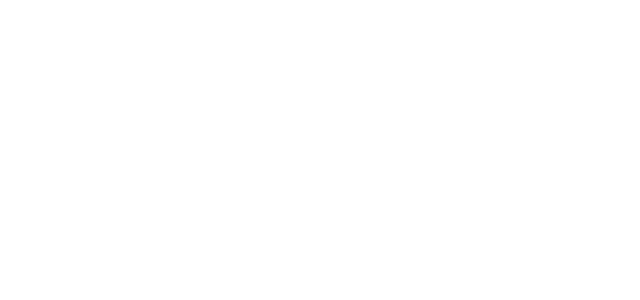
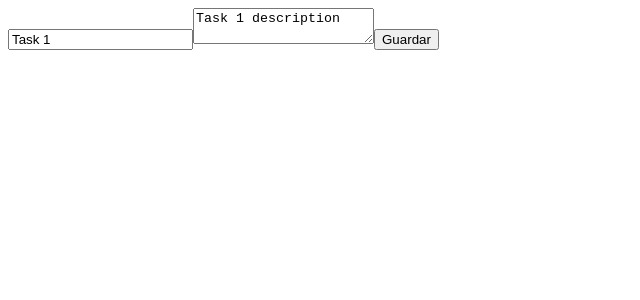
Before and after one commit to AlbertLnz/CRUD-Redux-Toolkit, a React (Vite) app: page /edit-task/1 in a window 1280 px wide. Before the commit this address had no page. Shown: the top 300 px of the page, without its empty margins (0-640 px from the left). Built offline with nearby package versions, Linux system fonts and the light colour scheme.

Commit message:
editTask reducer

```diff
--- a/src/App.jsx
+++ b/src/App.jsx
@@ -9,6 +9,7 @@
         <Routes>
           <Route path="/" element={<TaskList />}></Route>
           <Route path="/create-task" element={<TaskForm />}></Route>
+          <Route path="/edit-task/:id" element={<TaskForm />}></Route>
         </Routes>
       </BrowserRouter>
     </>
--- a/src/components/TaskForm.jsx
+++ b/src/components/TaskForm.jsx
@@ -1,12 +1,14 @@
-import { useState } from "react";
-import { useDispatch } from "react-redux";
-import { useNavigate } from "react-router-dom";
+import { useEffect, useState } from "react";
+import { useDispatch, useSelector } from "react-redux";
+import { useNavigate, useParams } from "react-router-dom";
 import { v4 as uuid } from "uuid";
-import { addTask } from "../features/tasks/taskSlice";
+import { addTask, editTask } from "../features/tasks/taskSlice";
 
 export const TaskForm = () => {
   const dispatch = useDispatch();
   const navigate = useNavigate();
+  const params = useParams();
+  const tasks = useSelector((state) => state.tasks);
 
   const [task, setTask] = useState({
     title: "",
@@ -22,9 +24,20 @@
 
   const handleSubmit = (e) => {
     e.preventDefault();
-    dispatch(addTask({ ...task, id: uuid() })); // Proxy->state ; action
+
+    if (params.id) {
+      dispatch(editTask(task));
+    } else {
+      dispatch(addTask({ ...task, id: uuid() })); // Proxy->state ; action
+    }
     navigate("/");
   };
+
+  useEffect(() => {
+    if (params.id) {
+      setTask(tasks.find((task) => task.id === params.id));
+    }
+  }, []);
 
   return (
     <form onSubmit={handleSubmit}>
@@ -33,11 +46,13 @@
         type="text"
         placeholder="title"
         onChange={handleChange}
+        value={task.title}
       />
       <textarea
         name="description"
         placeholder="description"
         onChange={handleChange}
+        value={task.description}
       ></textarea>
       <button>Guardar</button>
     </form>
--- a/src/components/TaskList.jsx
+++ b/src/components/TaskList.jsx
@@ -23,6 +23,7 @@
             <h3>{task.title}</h3>
             <p>{task.description}</p>
             <button onClick={() => handleDelete(task.id)}>Delete</button>
+            <Link to={`/edit-task/${task.id}`}>Edit</Link>
           </div>
         );
       })}
--- a/src/features/tasks/taskSlice.js
+++ b/src/features/tasks/taskSlice.js
@@ -26,8 +26,20 @@
       const taskFound = state.find((task) => task.id === action.payload);
       if (taskFound) state.splice(state.indexOf(taskFound), 1);
     },
+    editTask: (state, action) => {
+      const { id, title, description } = action.payload; // <- desestructurando los datos de action.payload
+      const foundTask = state.find((task) => (task.id = id));
+
+      console.log(action.payload);
+      console.log(foundTask);
+
+      if (foundTask) {
+        foundTask.title = title;
+        foundTask.description = description;
+      }
+    },
   },
 });
 
-export const { addTask, deleteTask } = taskSlice.actions;
+export const { addTask, deleteTask, editTask } = taskSlice.actions;
 export default taskSlice.reducer;
```
